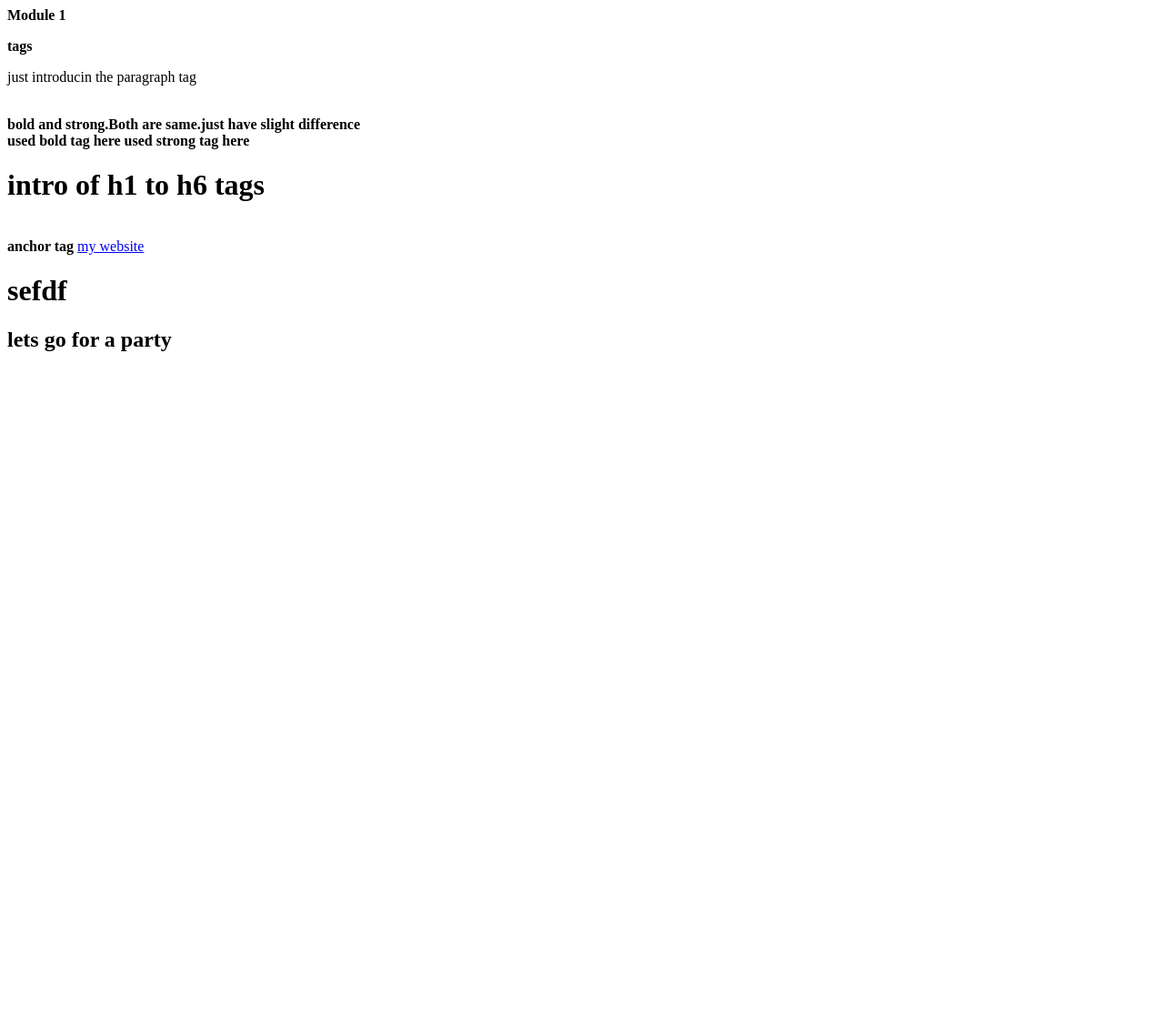
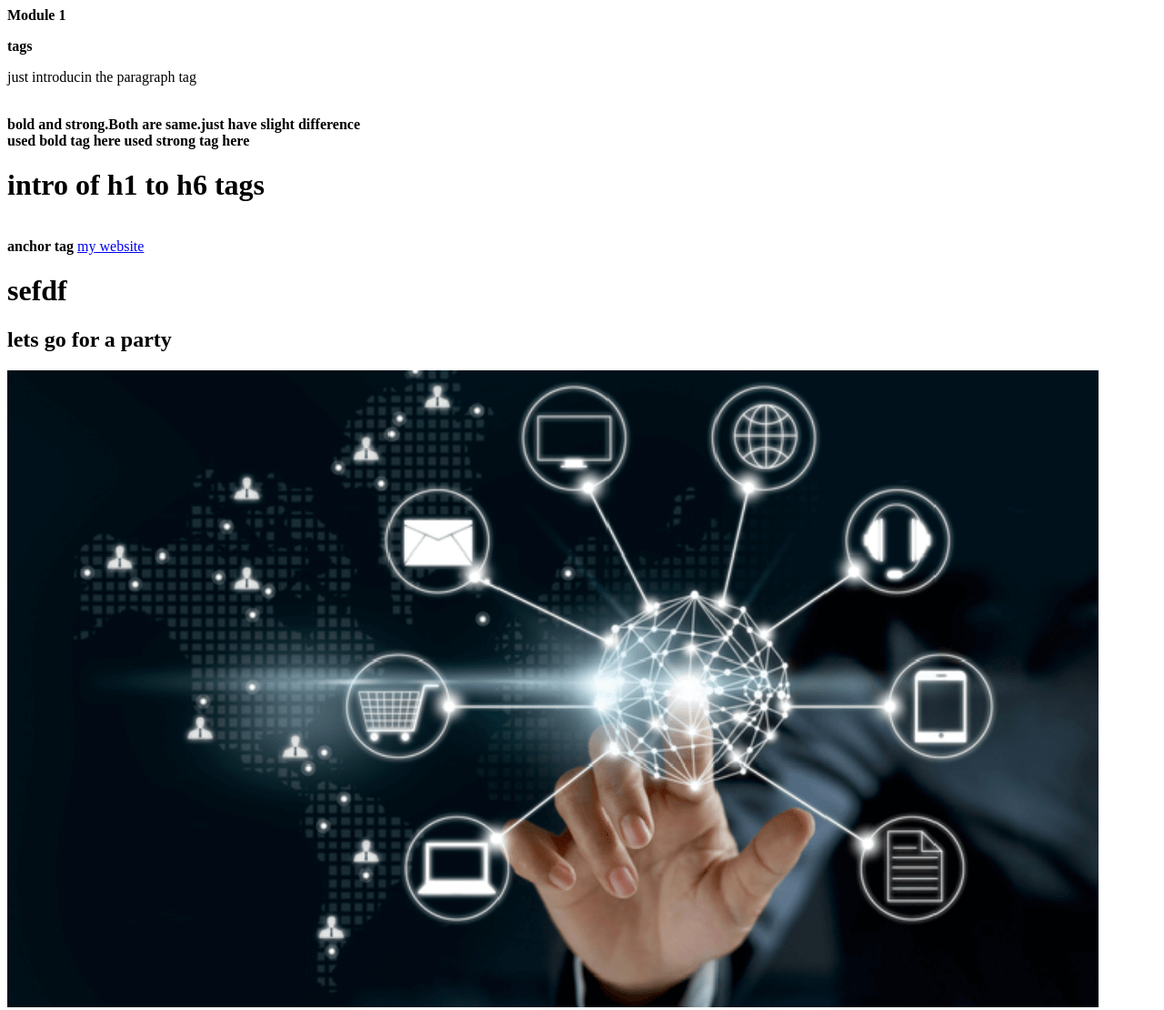
Before and after one commit to Araf687/practise-git, a plain HTML site: page index.html in a window 1280 px wide. Shown: the whole page at 91% size. Before the commit the page ends 800 px from the top, so only its background shows below. Drawn offline with Linux system fonts and the light colour scheme.

Commit message:
adding a picture

```diff
--- a/index.html
+++ b/index.html
@@ -18,5 +18,6 @@
     <a href="https://www.google.com/">my website</a>
     <h1>sefdf</h1>
     <h2>lets go for a party</h2>
+    <img src="img/arf.png" alt="arf">
 </body>
 </html>
```
Also changed, not shown: img/arf.png (added).
